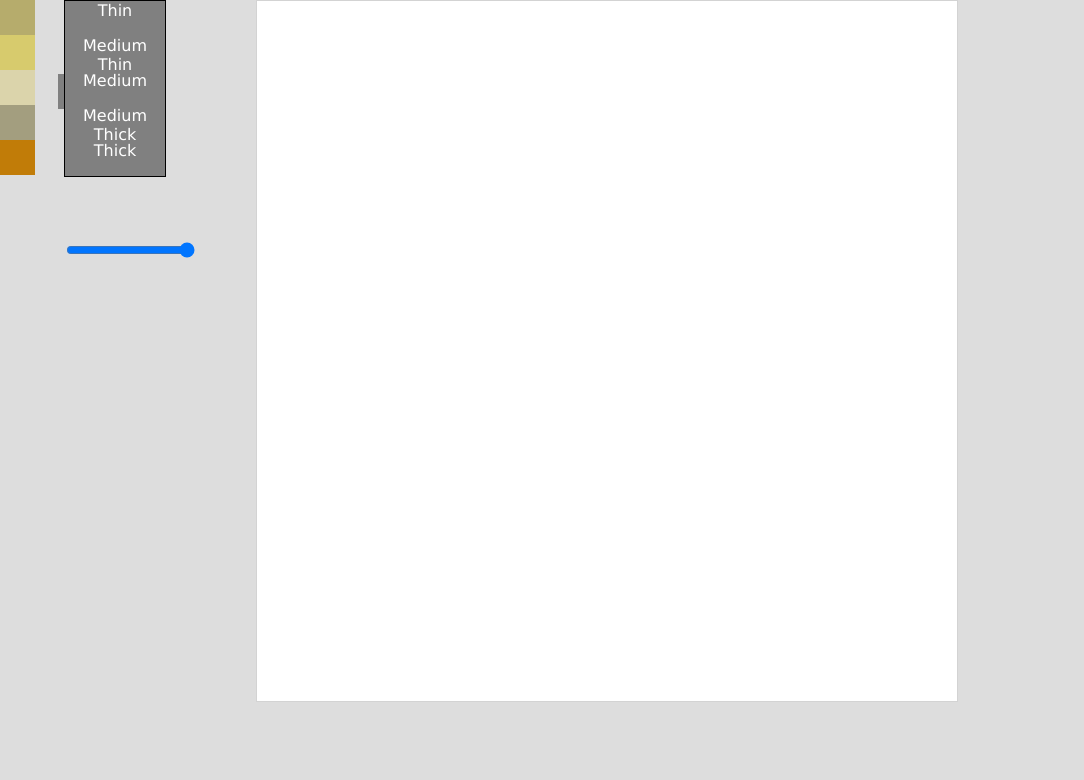
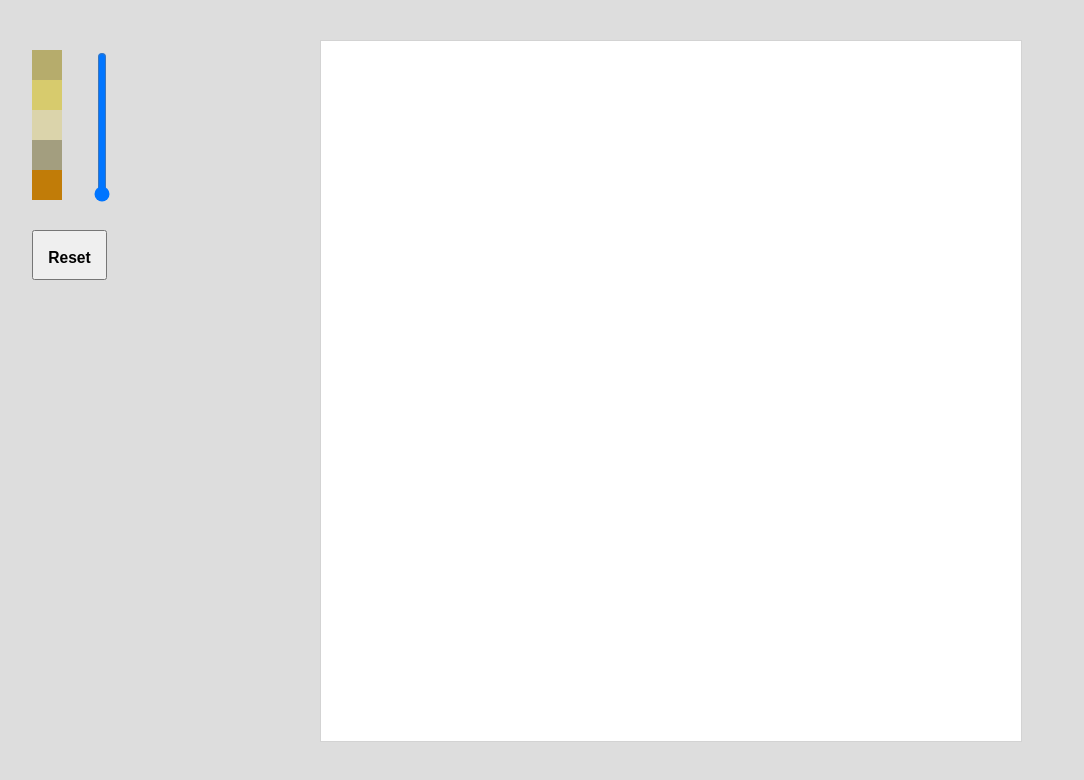
Before and after one commit to tsanders30004/socketDrawingApp, a website: page index.html in a window 1280 px wide. Shown: the whole page, without its empty margins (0-1084 px from the left). Drawn offline with nearby package versions, Linux system fonts and the light colour scheme; no server answers.

Commit message:
30 Jun 2016:  Updated position and orientation of color and line-thickness selectors.

```diff
--- a/index.html
+++ b/index.html
@@ -8,25 +8,43 @@ body {
 }
 #colors {
      position: absolute;
-     top: 0;
-     left: 0;
+     top:      50px;
+     left:     2em;
 }
-#line_thickness {
+#stroke_selector {
      position: absolute;
-     top: 0;
-     left: 5%;
-     border: 1px solid black;
+     top: 116px;
+     left: 1.5em;
+     -ms-transform: rotate(90deg); /* IE 9 */
+     -webkit-transform: rotate(90deg); /* Safari */
+     transform: rotate(90deg);
+}
+#myRange {
+     width: 150px;
 }
 canvas {
      position: absolute;
-     top: 0;
-     left: 20%;
+     top: 5%;
+     left: 25%;
      background-color: white;
 }
 .color_tools {
      float: top;
-     width: 35px;
-     height: 35px;
+     width: 30px;
+     height: 30px;
+}
+#reset {
+     position: absolute;
+     top: 230px;
+     left: 2em;
+     /*width: 150px;*/
+}
+#reset_btn {
+     /*position: absolute;
+     top: 20%;
+     left: 5%;*/
+     height: 50px;
+     width: 75px;
 }
 .linesize {
      float: top;
@@ -56,14 +74,10 @@ canvas {
      background-color: #DDDDDD;
      padding: 50px;
 }
-#stroke_selector {
-     position: absolute;
-     top: 30%;
-     left: 5%;
-}
+
 </style>
 </head>
-<body  id="all_content">
+<body id="all_content">
 
           <div id="colors">
                <div id = "color1" class="color_tools"></div>
@@ -73,22 +87,12 @@ canvas {
                <div id = "color5" class="color_tools"></div>
           </div>
 
-          <div id="line_thickness">
-               <div id = "thickness1" class="linesize">Thin</div>
-               <div id = "thickness2" class="linesize">Medium Thin</div>
-               <div id = "thickness3" class="linesize">Medium</div>
-               <div id = "thickness4" class="linesize">Medium Thick</div>
-               <div id = "thickness5" class="linesize">Thick</div>
-          </div>
-
           <div id = "stroke_selector">
                <input type="range" id="myRange">
           </div>
 
-          <div id = "reset" class="tools linesize">
-               <p>
-                    Reset
-               </p>
+          <div id = "reset" onclick="clearCanvas()">
+               <button id="reset_btn" class="btn btn-success"><h3>Reset</h3></button>
           </div>
 
           <canvas id="myCanvas" width="700" height="700" style="border:1px solid #d3d3d3;">
@@ -133,6 +137,11 @@ canvas {
           myCanvas.stroke();
      }
 
+     function clearCanvas(){
+          myCanvas.fillStyle = "#FFFFFF";
+          myCanvas.fillRect(0, 0, 700, 700);
+     }
+
      var mouseDown = false;
      //set up jquery to detect event
      $('canvas').mousedown(function(event){
@@ -175,11 +184,11 @@ canvas {
      $('#color4').click(function(){lineColor = '#A39E7F';});
      $('#color5').click(function(){lineColor = '#C17C08';});
 
-     $('#thickness1').click(function(){lineThickness = 3;});
-     $('#thickness2').click(function(){lineThickness = 7;});
-     $('#thickness3').click(function(){lineThickness = 15;});
-     $('#thickness4').click(function(){lineThickness = 23;});
-     $('#thickness5').click(function(){lineThickness = 30;});
+     // $('#thickness1').click(function(){lineThickness = 3;});
+     // $('#thickness2').click(function(){lineThickness = 7;});
+     // $('#thickness3').click(function(){lineThickness = 15;});
+     // $('#thickness4').click(function(){lineThickness = 23;});
+     // $('#thickness5').click(function(){lineThickness = 30;});
      </script>
 
      </body>
```
